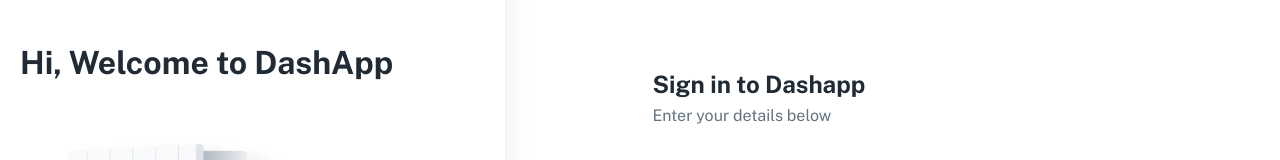
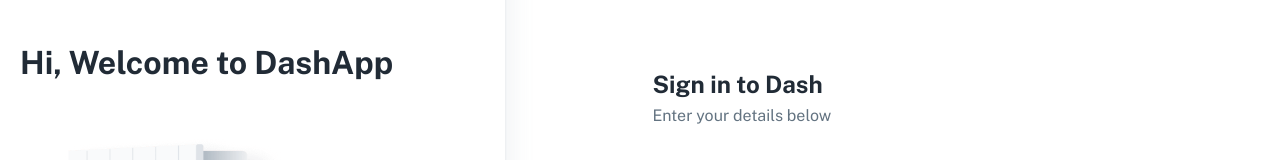
Before and after one commit to Suman196pokhrel/dashApp_FE, a React (Create React App) app: page /auth/login in a window 1280 px wide. Shown: the part 143-303 px from the top of the page. Built offline with nearby package versions, Linux system fonts and the light colour scheme.

Commit message:
testing workflow

```diff
--- a/src/pages/login/Login.jsx
+++ b/src/pages/login/Login.jsx
@@ -64,7 +64,7 @@
 
 
       <div className="loginHeader">
-        <h1>Sign in to Dashapp</h1>
+        <h1>Sign in to Dash</h1>
         <p>Enter your details below</p>
       </div>
 
```
